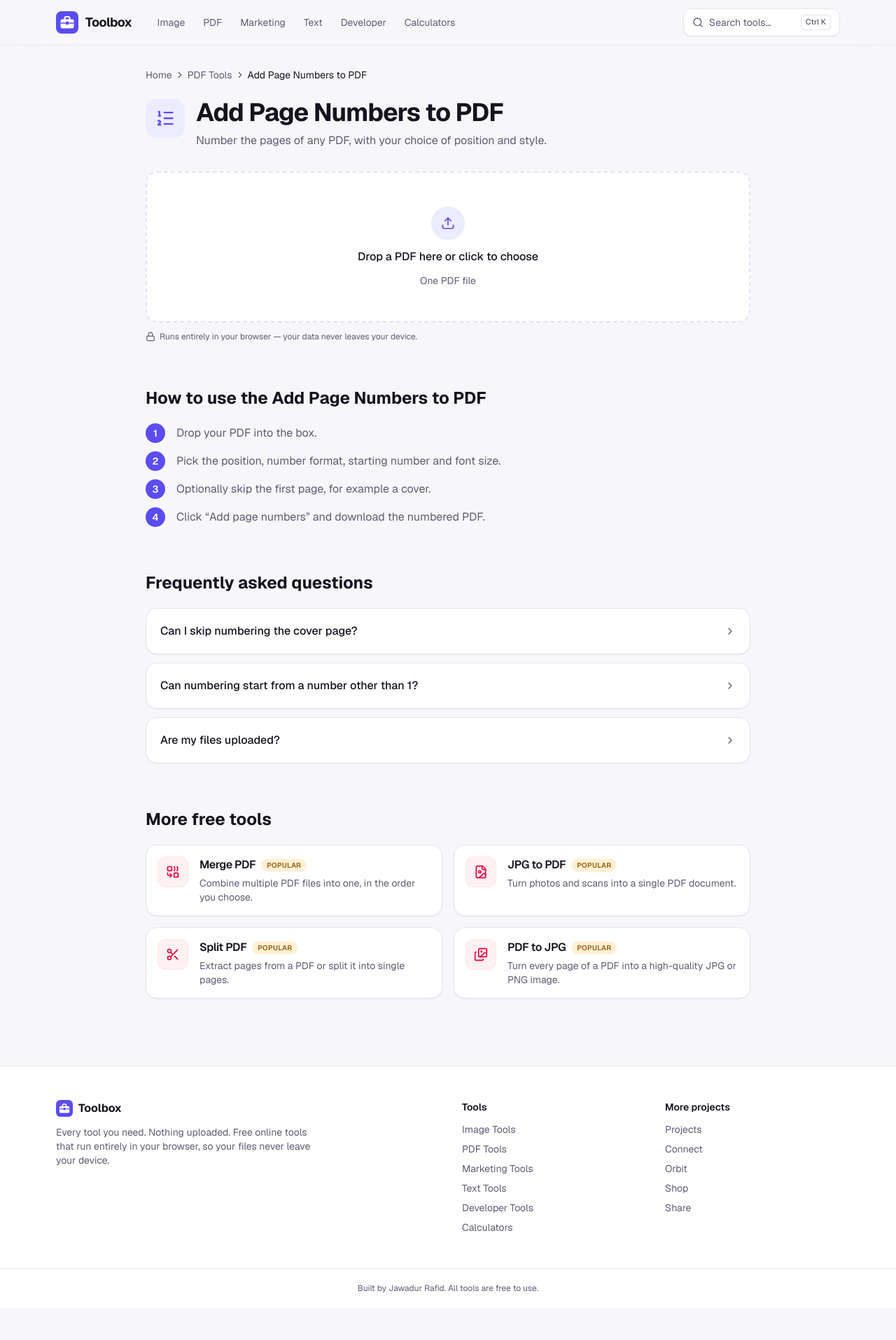
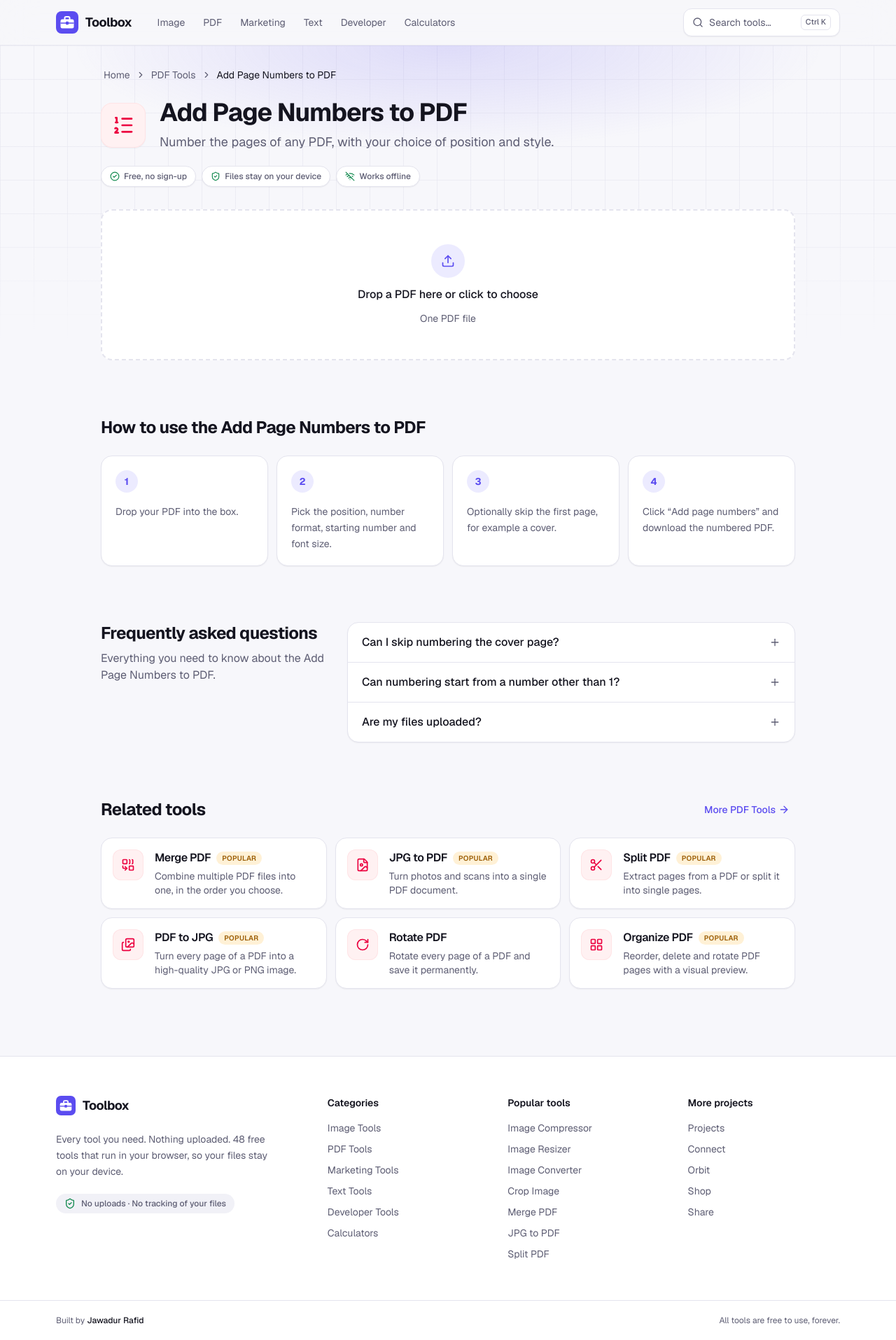
Before and after one commit to jawadur13/Tools, a Next.js app: page /tools/add-page-numbers-pdf in a window 1280 px wide. Shown: the whole page at 70% size. Before the commit the page ends 1869 px from the top, so only its background shows below. Built offline with nearby package versions, Linux system fonts and the light colour scheme.

Commit message:
feat(ui): redesign tool, category pages and footer
Tool pages get trust chips, step cards, a two-column FAQ and six related tools. Category pages link to other categories; the footer lists popular tools.

```diff
--- a/src/app/tools/[slug]/page.tsx
+++ b/src/app/tools/[slug]/page.tsx
@@ -1,13 +1,20 @@
-import { ChevronRight, Lock } from "lucide-react";
+import { ArrowRight, ChevronRight, CircleCheck, Plus, ShieldCheck, WifiOff } from "lucide-react";
 import type { Metadata } from "next";
 import Link from "next/link";
 import { notFound } from "next/navigation";
+import { categoryStyle } from "@/components/categoryStyle";
 import { ToolCard } from "@/components/ToolCard";
 import { ToolIcon } from "@/components/ToolIcon";
 import { site } from "@/lib/site";
 import { getCategory } from "@/tools/categories";
 import { ToolRenderer } from "@/tools/loaders";
 import { getRelatedTools, getTool, tools } from "@/tools/registry";
+
+const trustChips = [
+  { icon: CircleCheck, label: "Free, no sign-up" },
+  { icon: ShieldCheck, label: "Files stay on your device" },
+  { icon: WifiOff, label: "Works offline" },
+];
 
 export function generateStaticParams() {
   return tools.map((t) => ({ slug: t.slug }));
@@ -30,7 +37,7 @@ export default async function ToolPage({ params }: PageProps<"/tools/[slug]">) {
   const tool = getTool((await params).slug);
   if (!tool) notFound();
   const category = getCategory(tool.category);
-  const related = getRelatedTools(tool);
+  const related = getRelatedTools(tool, 6);
 
   const jsonLd = [
     {
@@ -55,80 +62,109 @@ export default async function ToolPage({ params }: PageProps<"/tools/[slug]">) {
   ];
 
   return (
-    <div className="mx-auto max-w-4xl px-4">
+    <div className="relative">
+      <div className="hero-bg pointer-events-none absolute inset-x-0 top-0 h-[420px]" aria-hidden />
+      <div className="relative mx-auto max-w-5xl px-4">
         <script
           type="application/ld+json"
           dangerouslySetInnerHTML={{ __html: JSON.stringify(jsonLd).replace(/</g, "\\u003c") }}
         />
 
         <nav aria-label="Breadcrumb" className="flex items-center gap-1 pt-8 text-sm text-muted">
-        <Link href="/" className="hover:text-foreground">
+          <Link href="/" className="rounded px-1 hover:text-foreground">
             Home
           </Link>
-        <ChevronRight className="size-3.5" />
+          <ChevronRight className="size-3.5" aria-hidden />
           {category && (
             <>
-            <Link href={`/category/${category.slug}`} className="hover:text-foreground">
+              <Link href={`/category/${category.slug}`} className="rounded px-1 hover:text-foreground">
                 {category.name}
               </Link>
-            <ChevronRight className="size-3.5" />
+              <ChevronRight className="size-3.5" aria-hidden />
             </>
           )}
-        <span className="text-foreground">{tool.name}</span>
+          <span className="truncate px-1 text-foreground" aria-current="page">
+            {tool.name}
+          </span>
         </nav>
 
-      <header className="mt-6 flex items-start gap-4">
-        <span className="flex size-14 shrink-0 items-center justify-center rounded-2xl bg-accent-soft text-accent">
-          <ToolIcon name={tool.icon} className="size-7" />
+        <header className="mt-6 flex flex-col gap-5 sm:flex-row sm:items-center">
+          <span
+            className={`flex size-16 shrink-0 items-center justify-center rounded-2xl shadow-card ring-1 ring-inset ${categoryStyle[tool.category].tile}`}
+          >
+            <ToolIcon name={tool.icon} className="size-8" />
           </span>
-        <div>
-          <h1 className="text-3xl font-bold tracking-tight sm:text-4xl">{tool.name}</h1>
-          <p className="mt-2 text-muted">{tool.tagline}</p>
+          <div className="min-w-0">
+            <h1 className="text-balance text-3xl font-bold tracking-tight sm:text-4xl">{tool.name}</h1>
+            <p className="mt-2 text-pretty text-lg text-muted">{tool.tagline}</p>
           </div>
         </header>
+        <ul className="mt-5 flex flex-wrap gap-2 text-xs font-medium">
+          {trustChips.map(({ icon: Icon, label }) => (
+            <li key={label} className="flex items-center gap-1.5 rounded-full border border-line bg-surface px-3 py-1.5 text-muted shadow-card">
+              <Icon className="size-3.5 text-success" aria-hidden />
+              {label}
+            </li>
+          ))}
+        </ul>
 
-      <section className="mt-8">
+        <section className="mt-8" aria-label={tool.name}>
           <ToolRenderer slug={tool.slug} />
-        <p className="mt-3 flex items-center gap-1.5 text-xs text-muted">
-          <Lock className="size-3.5" /> Runs entirely in your browser — your data never leaves your device.
-        </p>
         </section>
 
-      <section className="mt-16">
-        <h2 className="text-2xl font-bold">How to use the {tool.name}</h2>
-        <ol className="mt-5 space-y-3">
+        <section className="mt-20" aria-labelledby="how-to">
+          <h2 id="how-to" className="text-2xl font-bold tracking-tight">
+            How to use the {tool.name}
+          </h2>
+          <ol className={`mt-6 grid gap-3 sm:grid-cols-2 ${tool.steps.length >= 4 ? "lg:grid-cols-4" : "lg:grid-cols-3"}`}>
             {tool.steps.map((step, i) => (
-            <li key={step} className="flex gap-4">
-              <span className="flex size-7 shrink-0 items-center justify-center rounded-full bg-accent text-sm font-semibold text-accent-fg">
+              <li key={step} className="card p-5">
+                <span className="flex size-8 items-center justify-center rounded-full bg-accent-soft text-sm font-bold text-accent">
                   {i + 1}
                 </span>
-              <span className="pt-0.5 text-muted">{step}</span>
+                <p className="mt-4 text-sm leading-relaxed text-muted">{step}</p>
               </li>
             ))}
           </ol>
         </section>
 
-      <section className="mt-16">
-        <h2 className="text-2xl font-bold">Frequently asked questions</h2>
-        <div className="mt-5 space-y-3">
+        <section className="mt-20 grid gap-8 lg:grid-cols-[1fr_2fr]" aria-labelledby="faq">
+          <div>
+            <h2 id="faq" className="text-2xl font-bold tracking-tight">
+              Frequently asked questions
+            </h2>
+            <p className="mt-2 text-muted">Everything you need to know about the {tool.name}.</p>
+          </div>
+          <div className="divide-y divide-line overflow-hidden rounded-2xl border border-line bg-surface shadow-card">
             {tool.faq.map((f) => (
-            <details key={f.q} className="card group p-5">
-              <summary className="cursor-pointer list-none font-medium marker:hidden">
-                <span className="flex items-center justify-between gap-4">
+              <details key={f.q} className="group">
+                <summary className="flex list-none items-center justify-between gap-4 px-5 py-4 font-medium transition hover:bg-surface-2 [&::-webkit-details-marker]:hidden">
                   {f.q}
-                  <ChevronRight className="size-4 shrink-0 text-muted transition group-open:rotate-90" />
-                </span>
+                  <Plus className="size-4 shrink-0 text-muted transition group-open:rotate-45" aria-hidden />
                 </summary>
-              <p className="mt-3 text-muted">{f.a}</p>
+                <p className="px-5 pb-5 leading-relaxed text-muted">{f.a}</p>
               </details>
             ))}
           </div>
         </section>
 
         {related.length > 0 && (
-        <section className="mt-16">
-          <h2 className="text-2xl font-bold">More free tools</h2>
-          <div className="mt-5 grid gap-4 sm:grid-cols-2">
+          <section className="mt-20" aria-labelledby="related">
+            <div className="flex items-end justify-between gap-4">
+              <h2 id="related" className="text-2xl font-bold tracking-tight">
+                Related tools
+              </h2>
+              {category && (
+                <Link
+                  href={`/category/${category.slug}`}
+                  className="flex shrink-0 items-center gap-1 rounded-lg px-2 py-1.5 text-sm font-medium text-accent hover:bg-accent-soft"
+                >
+                  More {category.name}
+                  <ArrowRight className="size-4" aria-hidden />
+                </Link>
+              )}
+            </div>
+            <div className="mt-6 grid gap-3 sm:grid-cols-2 lg:grid-cols-3">
               {related.map((t) => (
                 <ToolCard key={t.slug} tool={t} />
               ))}
@@ -136,5 +172,6 @@ export default async function ToolPage({ params }: PageProps<"/tools/[slug]">) {
           </section>
         )}
       </div>
+    </div>
   );
 }
--- a/src/components/SiteFooter.tsx
+++ b/src/components/SiteFooter.tsx
@@ -1,56 +1,80 @@
+import { ShieldCheck } from "lucide-react";
 import Link from "next/link";
 import { categories } from "@/tools/categories";
-import { getToolsByCategory } from "@/tools/registry";
+import { getToolsByCategory, tools } from "@/tools/registry";
 import { otherProjects, site } from "@/lib/site";
 import { Logo } from "./Logo";
 
 export function SiteFooter() {
   const activeCategories = categories.filter((c) => getToolsByCategory(c.slug).length > 0);
+  const popular = tools.filter((t) => t.popular).slice(0, 7);
+
+  const linkClass = "rounded transition hover:text-foreground";
 
   return (
     <footer className="mt-24 border-t border-line bg-surface">
-      <div className="mx-auto grid max-w-6xl gap-10 px-4 py-12 sm:grid-cols-2 lg:grid-cols-4">
-        <div className="lg:col-span-2">
-          <p className="flex items-center gap-2 font-bold">
-            <Logo size={24} />
+      <div className="mx-auto grid max-w-6xl gap-10 px-4 py-14 sm:grid-cols-2 lg:grid-cols-[1.6fr_1fr_1fr_1fr]">
+        <div>
+          <Link href="/" className="inline-flex items-center gap-2.5 text-lg font-bold tracking-tight">
+            <Logo size={28} />
             {site.name}
+          </Link>
+          <p className="mt-4 max-w-xs text-sm leading-relaxed text-muted">
+            {site.tagline} {tools.length} free tools that run in your browser, so your files stay on your device.
           </p>
-          <p className="mt-3 max-w-sm text-sm text-muted">
-            {site.tagline} Free online tools that run entirely in your browser, so your files never leave your device.
+          <p className="mt-5 inline-flex items-center gap-2 rounded-full bg-surface-2 px-3 py-1.5 text-xs font-medium text-muted">
+            <ShieldCheck className="size-4 text-success" aria-hidden />
+            No uploads · No tracking of your files
           </p>
         </div>
-        <div>
-          <p className="text-sm font-semibold">Tools</p>
-          <ul className="mt-3 space-y-2 text-sm text-muted">
+        <FooterColumn title="Categories">
           {activeCategories.map((c) => (
             <li key={c.slug}>
-                <Link href={`/category/${c.slug}`} className="hover:text-foreground">
+              <Link href={`/category/${c.slug}`} className={linkClass}>
                 {c.name}
               </Link>
             </li>
           ))}
-          </ul>
-        </div>
-        <div>
-          <p className="text-sm font-semibold">More projects</p>
-          <ul className="mt-3 space-y-2 text-sm text-muted">
+        </FooterColumn>
+        <FooterColumn title="Popular tools">
+          {popular.map((t) => (
+            <li key={t.slug}>
+              <Link href={`/tools/${t.slug}`} className={linkClass}>
+                {t.name}
+              </Link>
+            </li>
+          ))}
+        </FooterColumn>
+        <FooterColumn title="More projects">
           {otherProjects.map((p) => (
             <li key={p.url}>
-                <a href={p.url} className="hover:text-foreground">
+              <a href={p.url} className={linkClass}>
                 {p.name}
               </a>
             </li>
           ))}
-          </ul>
+        </FooterColumn>
       </div>
-      </div>
-      <div className="border-t border-line py-5 text-center text-xs text-muted">
+      <div className="border-t border-line">
+        <div className="mx-auto flex max-w-6xl flex-col items-center justify-between gap-2 px-4 py-5 text-xs text-muted sm:flex-row">
+          <p>
             Built by{" "}
-        <a href={site.author.url} className="hover:text-foreground">
+            <a href={site.author.url} className="font-medium text-foreground hover:text-accent">
               {site.author.name}
             </a>
-        . All tools are free to use.
+          </p>
+          <p>All tools are free to use, forever.</p>
+        </div>
       </div>
     </footer>
   );
 }
+
+function FooterColumn({ title, children }: { title: string; children: React.ReactNode }) {
+  return (
+    <div>
+      <p className="text-sm font-semibold">{title}</p>
+      <ul className="mt-4 space-y-2.5 text-sm text-muted">{children}</ul>
+    </div>
+  );
+}
```
Also changed, not shown: src/app/category/[slug]/page.tsx (+60 -7 lines). Lines whose indentation alone changed are shown as unchanged.
